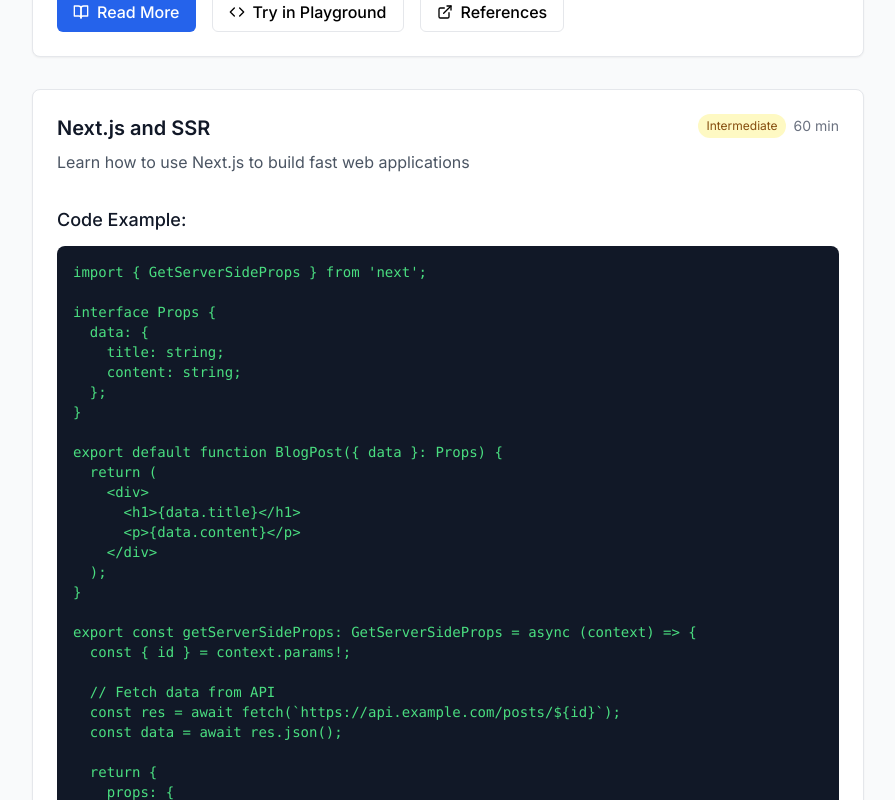
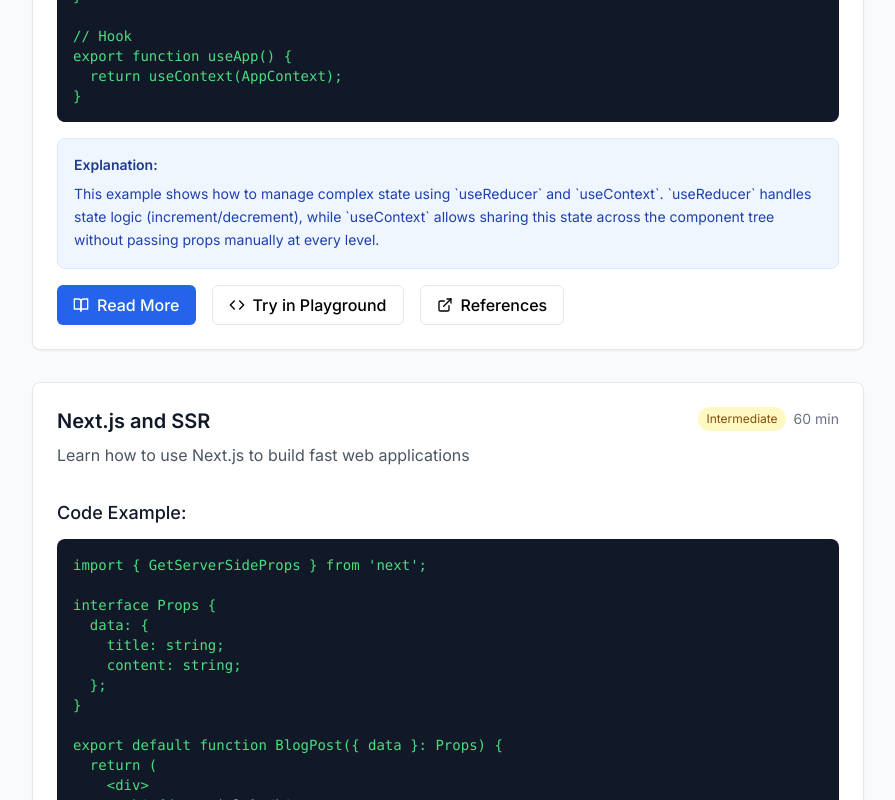
Before and after one commit to saud1rdf/intern-dev-7-clean, a Next.js app: page /docs/web-development in a window 1280 px wide. Shown: the part 1800-2600 px from the top of the page, without its empty margins (192-1087 px from the left). Built offline with nearby package versions, Linux system fonts and the light colour scheme; no server answers.

Commit message:
feat: add explanations to web development docs

```diff
--- a/src/app/docs/types.ts
+++ b/src/app/docs/types.ts
@@ -9,6 +9,8 @@
   difficulty: 'beginner' | 'intermediate' | 'advanced';
   estimatedTime: number; // بالدقائق
   codeExample: string;
+  explanation?: string;
+  explanationAr?: string;
   resources?: {
     title: string;
     titleAr: string;
--- a/src/app/docs/web-development/data.ts
+++ b/src/app/docs/web-development/data.ts
@@ -30,6 +30,8 @@
 }
 
 export default Counter;`,
+    explanation: "This example demonstrates the basic usage of the `useState` hook in React. We initialize a state variable `count` with 0. The `setCount` function is used to update this value. When the buttons are clicked, the state updates, and React re-renders the component to show the new count.",
+    explanationAr: "يوضح هذا المثال الاستخدام الأساسي لـ `useState` hook في React. نبدأ بمتغير حالة `count` بقيمة 0. تُستخدم دالة `setCount` لتحديث هذه القيمة. عند النقر على الأزرار، يتم تحديث الحالة، ويقوم React بإعادة رسم المكون لإظهار العدد الجديد.",
     resources: {
       title: 'Additional Resources',
       titleAr: 'موارد إضافية',
@@ -79,6 +81,8 @@
 export function useApp() {
   return useContext(AppContext);
 }`,
+    explanation: "This example shows how to manage complex state using `useReducer` and `useContext`. `useReducer` handles state logic (increment/decrement), while `useContext` allows sharing this state across the component tree without passing props manually at every level.",
+    explanationAr: "يوضح هذا المثال كيفية إدارة الحالة المعقدة باستخدام `useReducer` و `useContext`. يتولى `useReducer` منطق الحالة (زيادة/نقصان)، بينما يسمح `useContext` بمشاركة هذه الحالة عبر شجرة المكونات دون الحاجة لتمرير الخصائص (props) يدوياً في كل مستوى.",
     resources: {
       title: 'Additional Resources',
       titleAr: 'موارد إضافية',
@@ -127,6 +131,8 @@
     },
   };
 };`,
+    explanation: "This example demonstrates Server-Side Rendering (SSR) in Next.js using `getServerSideProps`. This function runs on the server for every request, fetching data before the page is sent to the browser. This is useful for SEO and ensuring users see the most up-to-date content immediately.",
+    explanationAr: "يوضح هذا المثال العرض من جانب الخادم (SSR) في Next.js باستخدام `getServerSideProps`. تعمل هذه الدالة على الخادم مع كل طلب، حيث تجلب البيانات قبل إرسال الصفحة إلى المتصفح. هذا مفيد لتحسين محركات البحث (SEO) وضمان رؤية المستخدمين لأحدث المحتويات فوراً.",
     resources: {
       title: 'Additional Resources',
       titleAr: 'موارد إضافية',
--- a/src/app/docs/web-development/page.tsx
+++ b/src/app/docs/web-development/page.tsx
@@ -29,13 +29,11 @@
 
           {/* Header */}
           <div className="mb-8">
-          <h1 className={`text-3xl font-bold text-gray-900 dark:text-white mb-4 ${
-            language === 'ar' ? 'font-arabic' : 'font-english'
+            <h1 className={`text-3xl font-bold text-gray-900 dark:text-white mb-4 ${language === 'ar' ? 'font-arabic' : 'font-english'
               }`}>
               {language === 'ar' ? 'تطوير الويب' : 'Web Development'}
             </h1>
-          <p className={`text-lg text-gray-600 dark:text-gray-300 ${
-            language === 'ar' ? 'font-arabic' : 'font-english'
+            <p className={`text-lg text-gray-600 dark:text-gray-300 ${language === 'ar' ? 'font-arabic' : 'font-english'
               }`}>
               {language === 'ar'
                 ? 'تعلم تطوير الويب الحديث باستخدام React, Next.js, HTML, CSS, و JavaScript'
@@ -50,20 +48,17 @@
               <div key={index} className="bg-white dark:bg-gray-800 rounded-lg shadow-sm border border-gray-200 dark:border-gray-700 p-6">
                 <div className="flex items-start justify-between mb-4">
                   <div className="flex-1">
-                  <h2 className={`text-xl font-semibold text-gray-900 dark:text-white mb-2 ${
-                    language === 'ar' ? 'font-arabic' : 'font-english'
+                    <h2 className={`text-xl font-semibold text-gray-900 dark:text-white mb-2 ${language === 'ar' ? 'font-arabic' : 'font-english'
                       }`}>
                       {language === 'ar' ? topic.titleAr : topic.title}
                     </h2>
-                  <p className={`text-gray-600 dark:text-gray-300 mb-4 ${
-                    language === 'ar' ? 'font-arabic' : 'font-english'
+                    <p className={`text-gray-600 dark:text-gray-300 mb-4 ${language === 'ar' ? 'font-arabic' : 'font-english'
                       }`}>
                       {topic.description}
                     </p>
                   </div>
                   <div className="flex items-center space-x-2 ml-4">
-                  <span className={`px-2 py-1 text-xs rounded-full ${
-                    topic.difficulty === 'beginner'
+                    <span className={`px-2 py-1 text-xs rounded-full ${topic.difficulty === 'beginner'
                         ? 'bg-green-100 text-green-800 dark:bg-green-900/20 dark:text-green-400'
                         : topic.difficulty === 'intermediate'
                           ? 'bg-yellow-100 text-yellow-800 dark:bg-yellow-900/20 dark:text-yellow-400'
@@ -83,8 +78,7 @@
 
                 {/* Code Example */}
                 <div className="mb-4">
-                <h3 className={`text-lg font-medium text-gray-900 dark:text-white mb-3 ${
-                  language === 'ar' ? 'font-arabic' : 'font-english'
+                  <h3 className={`text-lg font-medium text-gray-900 dark:text-white mb-3 ${language === 'ar' ? 'font-arabic' : 'font-english'
                     }`}>
                     {language === 'ar' ? 'مثال على الكود:' : 'Code Example:'}
                   </h3>
@@ -93,6 +87,18 @@
                       <code>{topic.codeExample}</code>
                     </pre>
                   </div>
+                  {(topic.explanation || topic.explanationAr) && (
+                    <div className="mt-4 bg-blue-50 dark:bg-blue-900/20 p-4 rounded-lg border border-blue-100 dark:border-blue-800">
+                      <h4 className={`text-sm font-semibold text-blue-900 dark:text-blue-100 mb-2 ${language === 'ar' ? 'font-arabic' : 'font-english'
+                        }`}>
+                        {language === 'ar' ? 'الشرح:' : 'Explanation:'}
+                      </h4>
+                      <p className={`text-sm text-blue-800 dark:text-blue-200 leading-relaxed ${language === 'ar' ? 'font-arabic' : 'font-english'
+                        }`}>
+                        {language === 'ar' ? topic.explanationAr : topic.explanation}
+                      </p>
+                    </div>
+                  )}
                 </div>
 
                 {/* Actions */}
@@ -129,20 +135,17 @@
 
           {/* Resources */}
           <div className="mt-12 bg-blue-50 dark:bg-blue-900/20 rounded-lg p-6">
-          <h3 className={`text-lg font-semibold text-blue-900 dark:text-blue-100 mb-4 ${
-            language === 'ar' ? 'font-arabic' : 'font-english'
+            <h3 className={`text-lg font-semibold text-blue-900 dark:text-blue-100 mb-4 ${language === 'ar' ? 'font-arabic' : 'font-english'
               }`}>
               {language === 'ar' ? 'موارد إضافية' : 'Additional Resources'}
             </h3>
             <div className="grid grid-cols-1 md:grid-cols-2 gap-4">
               <div>
-              <h4 className={`font-medium text-blue-800 dark:text-blue-200 mb-2 ${
-                language === 'ar' ? 'font-arabic' : 'font-english'
+                <h4 className={`font-medium text-blue-800 dark:text-blue-200 mb-2 ${language === 'ar' ? 'font-arabic' : 'font-english'
                   }`}>
                   {language === 'ar' ? 'الوثائق الرسمية' : 'Official Documentation'}
                 </h4>
-              <ul className={`space-y-1 text-blue-700 dark:text-blue-300 ${
-                language === 'ar' ? 'font-arabic' : 'font-english'
+                <ul className={`space-y-1 text-blue-700 dark:text-blue-300 ${language === 'ar' ? 'font-arabic' : 'font-english'
                   }`}>
                   <li>• React Documentation</li>
                   <li>• Next.js Documentation</li>
@@ -150,13 +153,11 @@
                 </ul>
               </div>
               <div>
-              <h4 className={`font-medium text-blue-800 dark:text-blue-200 mb-2 ${
-                language === 'ar' ? 'font-arabic' : 'font-english'
+                <h4 className={`font-medium text-blue-800 dark:text-blue-200 mb-2 ${language === 'ar' ? 'font-arabic' : 'font-english'
                   }`}>
                   {language === 'ar' ? 'دورات تعليمية' : 'Learning Courses'}
                 </h4>
-              <ul className={`space-y-1 text-blue-700 dark:text-blue-300 ${
-                language === 'ar' ? 'font-arabic' : 'font-english'
+                <ul className={`space-y-1 text-blue-700 dark:text-blue-300 ${language === 'ar' ? 'font-arabic' : 'font-english'
                   }`}>
                   <li>• freeCodeCamp React Course</li>
                   <li>• GeeksforGeeks Web Development</li>
```
Also changed, not shown: 1 other file (tests, documents, lock files or other folders). Lines whose indentation alone changed are shown as unchanged.
